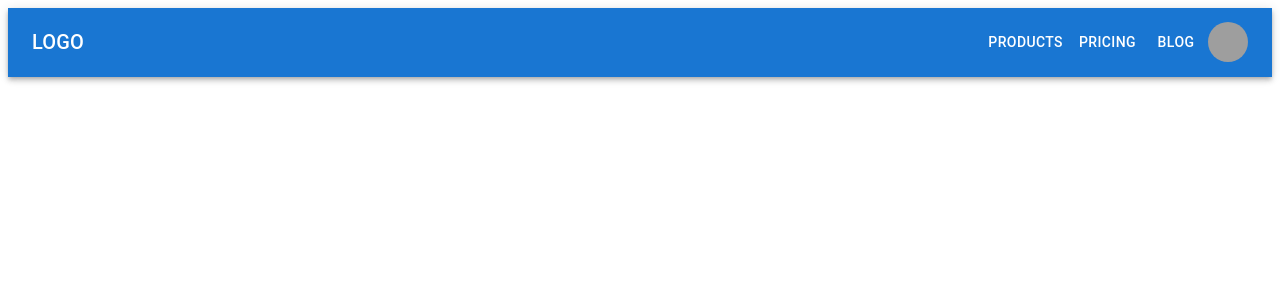
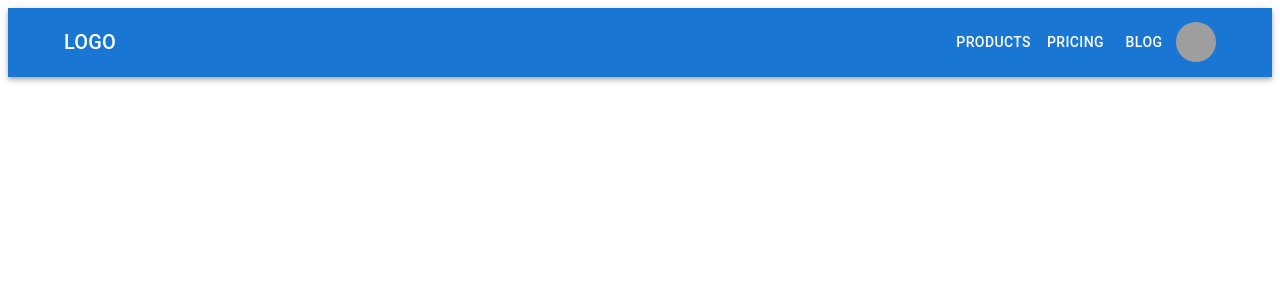
Before and after one commit to monstera3/ato, a React (Create React App) app: page / in a window 1280 px wide. Shown: the top 300 px of the page. Built offline with nearby package versions, Linux system fonts and the light colour scheme; grey boxes are pictures that could not be loaded.

Commit message:
chore:Container maxWidth="lg"に変更

```diff
--- a/src/components/Appbar.tsx
+++ b/src/components/Appbar.tsx
@@ -36,7 +36,7 @@ const ResponsiveAppBar = () => {
 
   return (
     <AppBar position="static">
-      <Container maxWidth="xl">
+      <Container maxWidth="lg">
         <Toolbar disableGutters>
           <Typography
             variant="h6"
```
